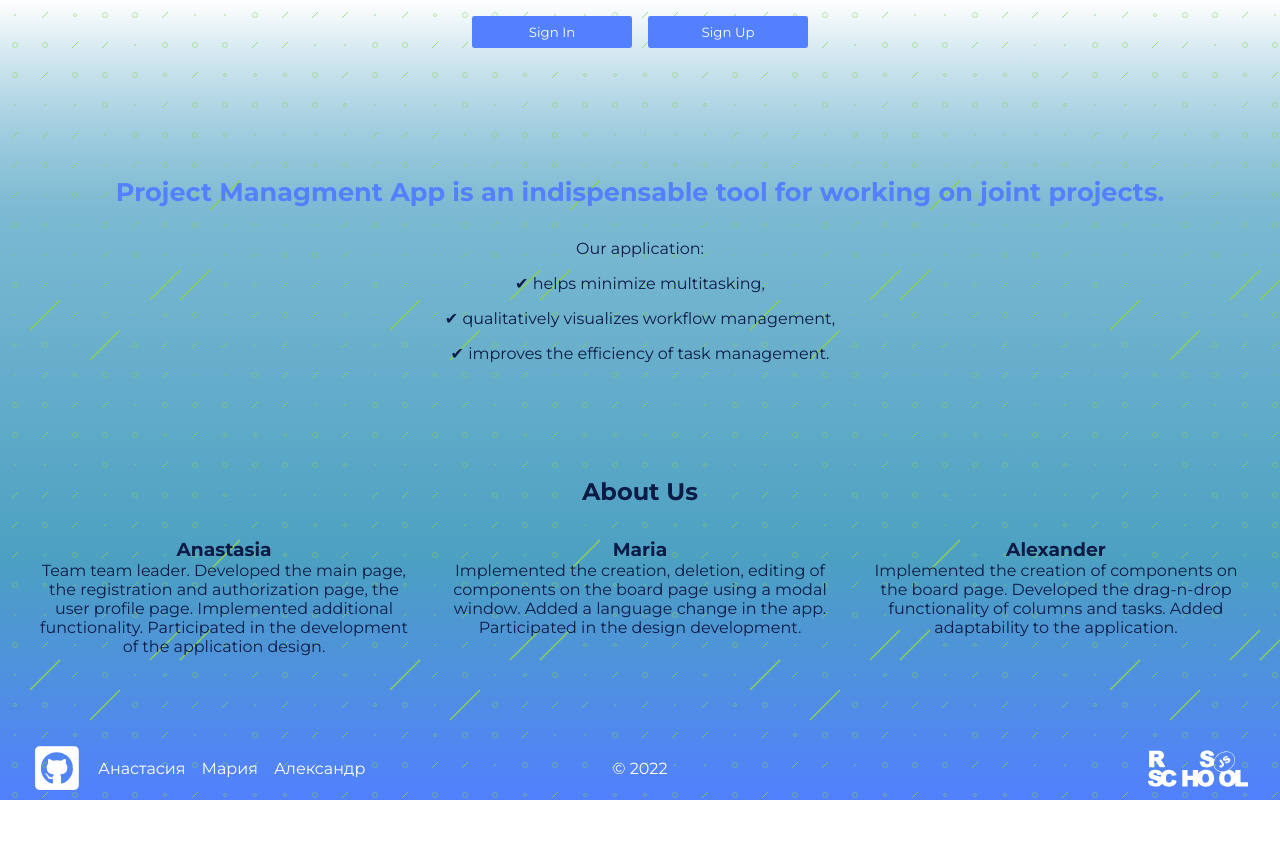
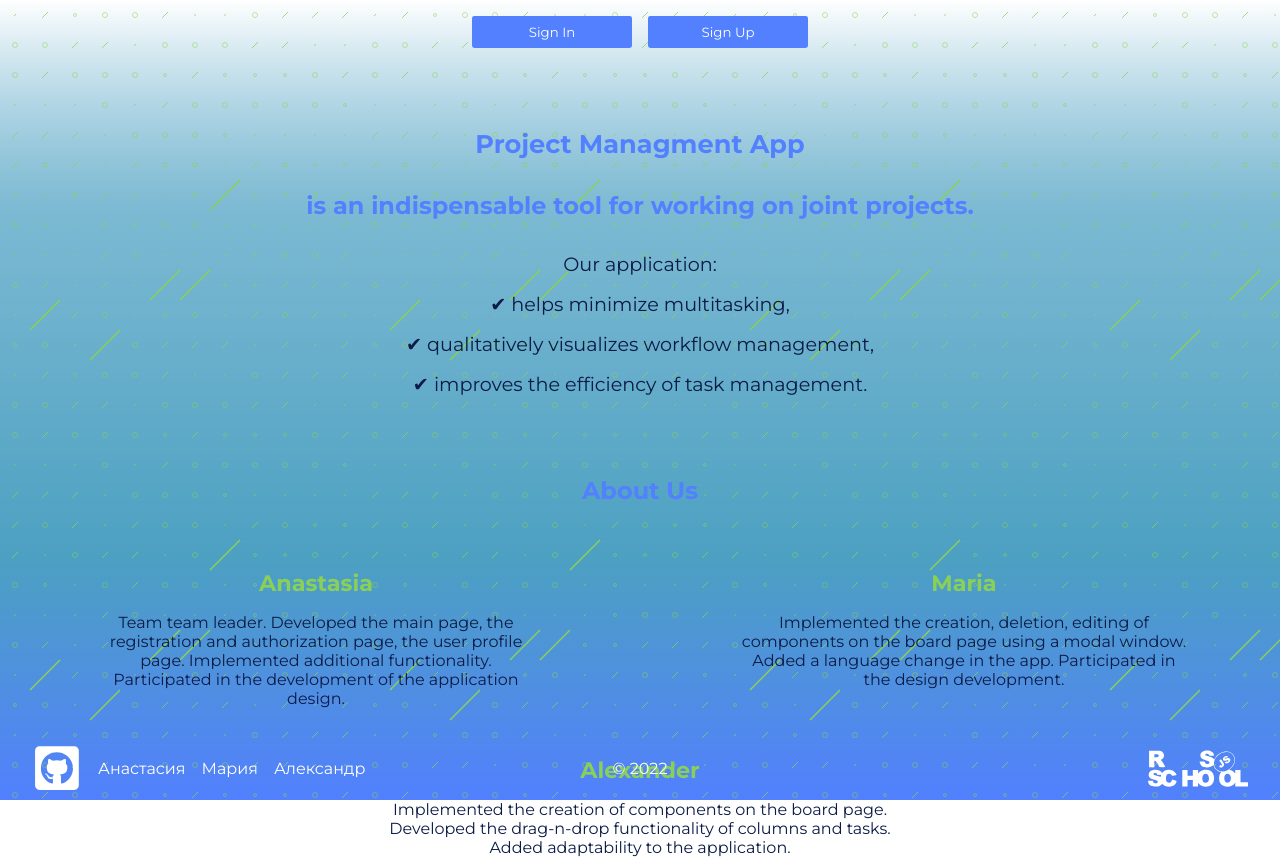
Before and after one commit to backspacev9/project-management-app, a React (Create React App) app: page / in a window 1280 px wide. Before the commit the page ends 800 px from the top, so only its background shows below. Built offline with nearby package versions, Linux system fonts and the light colour scheme.

Commit message:
feat: change main page style

```diff
--- a/public/locales/en/translation.json
+++ b/public/locales/en/translation.json
@@ -55,7 +55,8 @@
   "unauthorized_msg": "User is unauthorized, please, login",
   "ok_btn": "OK",
 
-  "welcome_title": "Project Managment App is an indispensable tool for working on joint projects.",
+  "welcome_title1": "Project Managment App",
+  "welcome_title2": "is an indispensable tool for working on joint projects.",
   "welcome_descr_title": "Our application: ",
   "welcome_descr_text_1": "✔ helps minimize multitasking,",
   "welcome_descr_text_2": "✔ qualitatively visualizes workflow management,",
--- a/src/pages/welcome-page/index.scss
+++ b/src/pages/welcome-page/index.scss
@@ -11,10 +11,13 @@
     gap: 1rem;
     padding: 1rem;
   }
+  .welcome-descr {
+    font-size: 1.2rem;
+  }
 
   .about-container {
     height: 100%;
-    padding: 5rem 2rem;
+    padding: 2rem;
     display: flex;
     flex-direction: column;
     gap: 5rem;
@@ -29,12 +32,27 @@
       font-size: 1.6rem;
       padding: 2rem 0;
     }
+    h2 {
+      color: $c3;
+      padding-bottom: 2rem;
+    }
     .about {
       display: flex;
-      gap: 2rem;
+      flex-wrap: wrap;
+      justify-content: space-around;
+      gap: 3rem 5rem;
       padding-top: 2rem;
-      li {
-        width: 33%;
+      h3 {
+        color: $c1;
+        font-size: 1.4rem;
+        padding-bottom: 1rem;
+      }
+      li:nth-child(1),
+      li:nth-child(2) {
+        width: 35vw;
+      }
+      li:nth-child(3) {
+        width: 40vw;
       }
     }
   }
--- a/src/pages/welcome-page/index.tsx
+++ b/src/pages/welcome-page/index.tsx
@@ -29,8 +29,9 @@ const WelcomePage = () => {
       </section>
       <section className="about-container">
         <div className="about-app">
-          <h1>{t('welcome_title')}</h1>
-          <ul>
+          <h1>{t('welcome_title1')}</h1>
+          <h2>{t('welcome_title2')}</h2>
+          <ul className="welcome-descr">
             {t('welcome_descr_title')}
             <li>{t('welcome_descr_text_1')}</li>
             <li>{t('welcome_descr_text_2')}</li>
```
